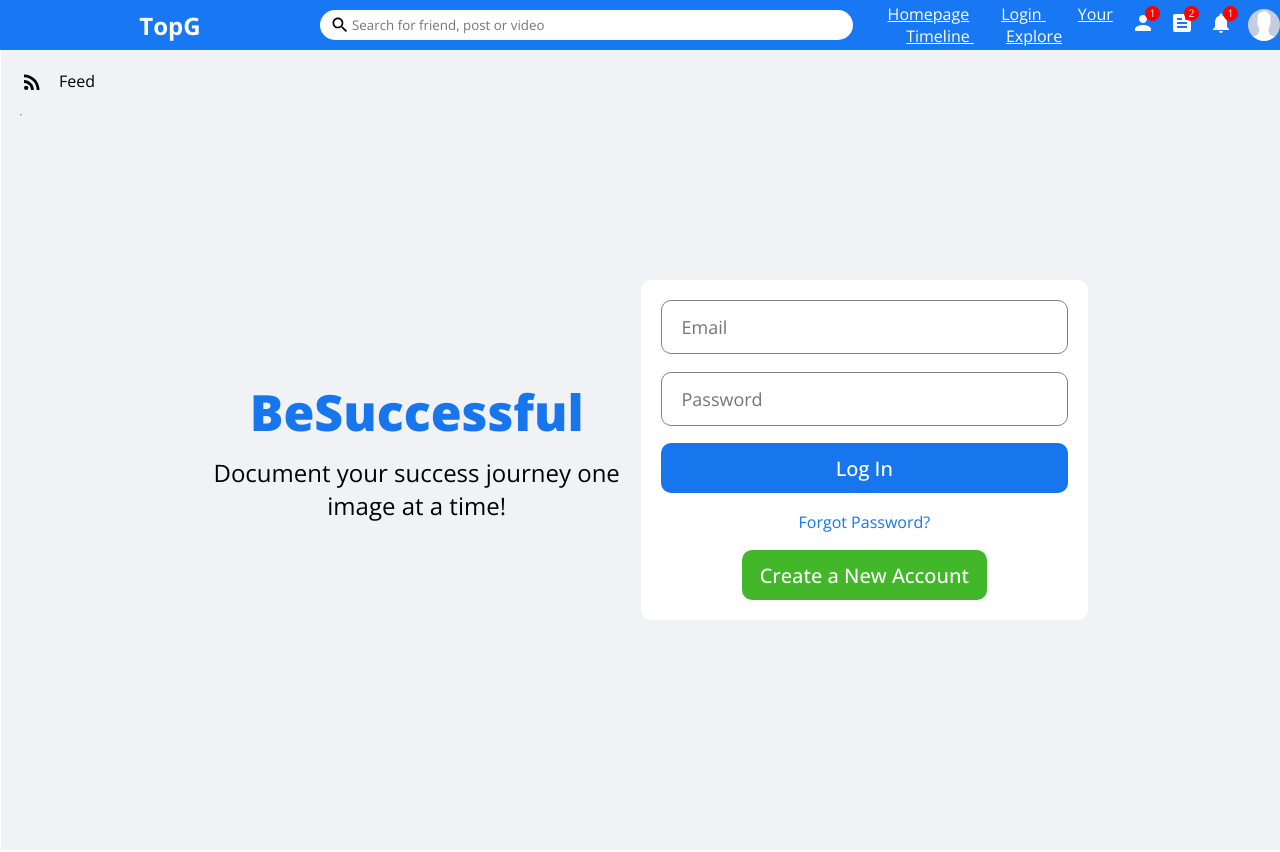
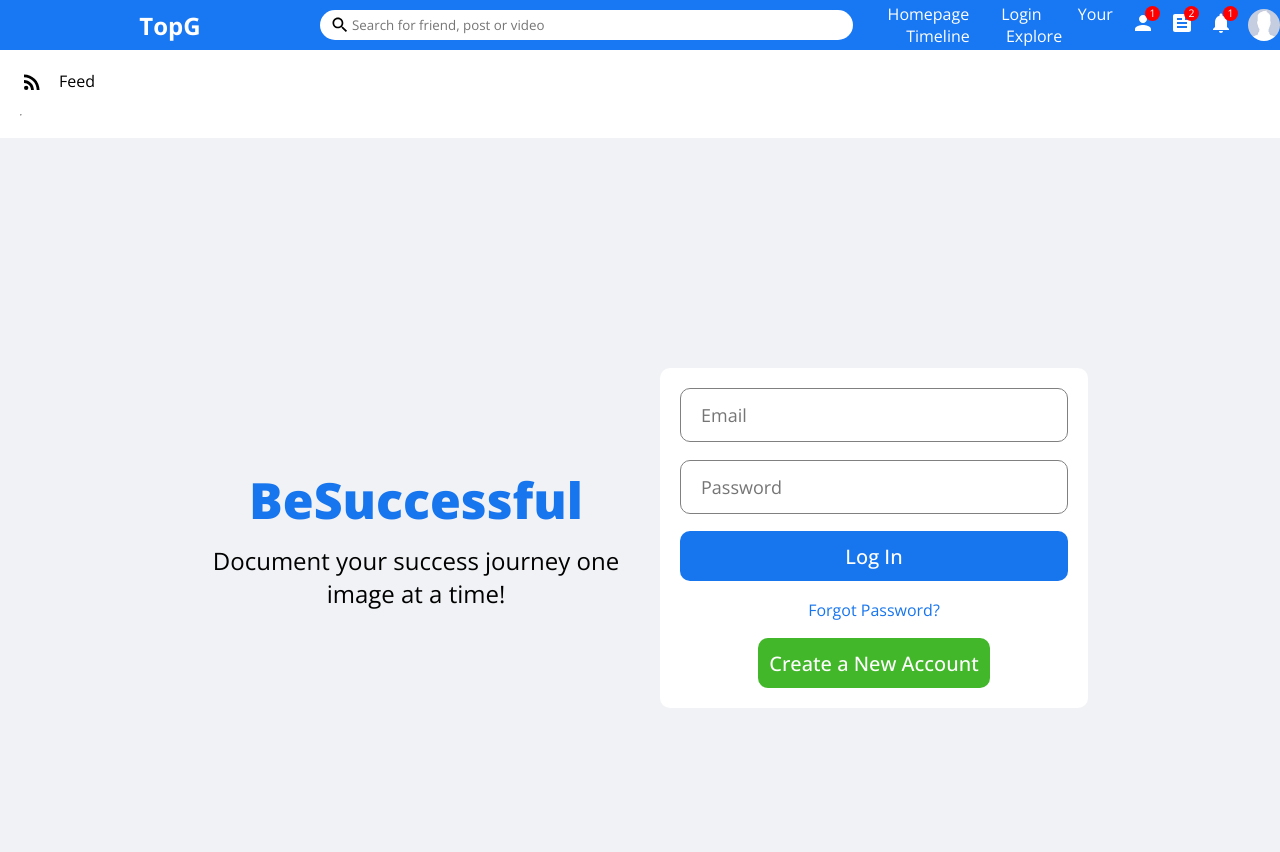
Before and after one commit to douglashuangg/HackWestern9, a React (Create React App) app in the folder client/: page / in a window 1280 px wide. Shown: the top 852 px of the page. Built offline with nearby package versions, Linux system fonts and the light colour scheme.

Commit message:
CSS Updates
Cleaned up site display

```diff
--- /dev/null
+++ b/client/src/components/NotFound.js
@@ -0,0 +1,12 @@
+import { Link } from "react-router-dom";
+export default function NotFound() {
+  return (
+    <div>
+      <h1>Oops! You seem to be lost.</h1>
+      <p>Here are some helpful links:</p>
+      <Link to="/">login</Link>
+      <Link to="/yourtimeline">yourtimeline</Link>
+      <Link to="/explore">explore</Link>
+    </div>
+  );
+}
--- a/client/src/components/topbar/Topbar.jsx
+++ b/client/src/components/topbar/Topbar.jsx
@@ -23,25 +23,45 @@ export default function Topbar() {
           <span className="topbarLink"> Timeline </span> */}
 
           <Link
-            style={{ padding: "1rem", color: "white", cursor: "pointer" }}
+            style={{
+              padding: "1rem",
+              color: "white",
+              cursor: "pointer",
+              textDecoration: "none",
+            }}
             to="/"
           >
             Homepage
           </Link>
           <Link
-            style={{ padding: "1rem", color: "white", cursor: "pointer" }}
+            style={{
+              padding: "1rem",
+              color: "white",
+              cursor: "pointer",
+              textDecoration: "none",
+            }}
             to="/login"
           >
             Login{" "}
           </Link>
           <Link
-            style={{ padding: "1rem", color: "white", cursor: "pointer" }}
+            style={{
+              padding: "1rem",
+              color: "white",
+              cursor: "pointer",
+              textDecoration: "none",
+            }}
             to="/yourtimeline"
           >
             Your Timeline{" "}
           </Link>
           <Link
-            style={{ padding: "1rem", color: "white", cursor: "pointer" }}
+            style={{
+              padding: "1rem",
+              color: "white",
+              cursor: "pointer",
+              textDecoration: "none",
+            }}
             to="/explore"
           >
             Explore{" "}
--- a/client/src/pages/login/Login.jsx
+++ b/client/src/pages/login/Login.jsx
@@ -15,6 +15,7 @@ export default function Login() {
             <input placeholder="Email" className="loginInput" />
             <input placeholder="Password" className="loginInput" />
             <button className="loginButton">Log In</button>
+
             <span className="loginForgot">Forgot Password?</span>
             <button className="loginRegisterButton">
               Create a New Account
--- a/client/src/pages/login/login.css
+++ b/client/src/pages/login/login.css
@@ -40,6 +40,7 @@
     display: flex;
     flex-direction: column;
     justify-content: space-between;
+    margin-left: 20px;
 }
 
 .loginInput{
@@ -65,6 +66,12 @@
     cursor: pointer;
 }
 
+.loginButton:active {
+  background-color: #1775ee;
+  box-shadow: 0 5px #666;
+  transform: translateY(4px);
+}
+
 .loginForgot{
     text-align: center;
     color: #1775ee;
@@ -82,3 +89,8 @@
     font-weight: 500;
     cursor: pointer;
 }
+.loginRegisterButton:active {
+  background-color: #42b72a;
+  box-shadow: 0 5px #666;
+  transform: translateY(4px);
+}
--- a/client/src/pages/profile/Profile.jsx
+++ b/client/src/pages/profile/Profile.jsx
@@ -5,6 +5,7 @@ import { Routes, Route } from "react-router-dom";
 import Login from "../login/Login";
 import Timeline from "../../components/Timeline";
 import Explore from "../../components/Explore";
+import NotFound from "../../components/NotFound";
 // import Feed from "../../components/feed/Feed";
 // import Rightbar from "../../components/rightbar/Rightbar";
 
@@ -12,10 +13,11 @@ export default function Profile() {
   return (
     <>
       <Topbar />
+      <Sidebar />
 
       <div className="profile">
-        <Sidebar />
         <Routes>
+          <Route path="*" element=<NotFound /> />
           <Route path="/" element=<Login /> exact />
           <Route path="/login" element=<Login /> />
           <Route path="/yourtimeline" element=<Timeline /> />
--- /dev/null
+++ b/client/src/pages/survey/Survey.jsx
@@ -0,0 +1,5 @@
+import React from "react";
+
+export default function Survey() {
+  return <div>Survey</div>;
+}
```
Also changed, not shown: client/src/pages/survey/survey.css (added).
